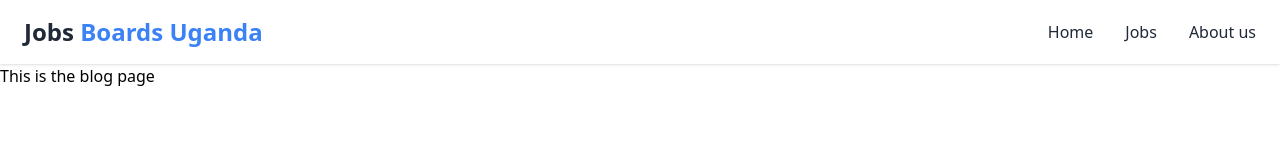
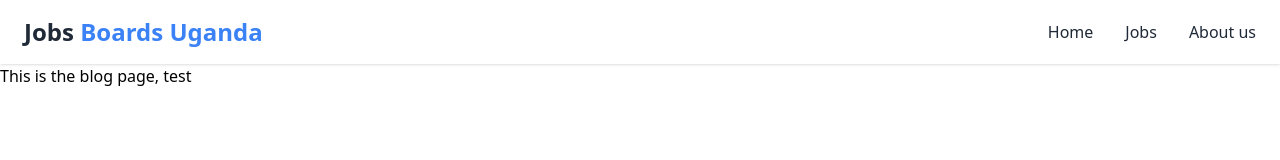
Before and after one commit to matovu-ronald/frontend-job-boards-react, a Next.js app: page /blog in a window 1280 px wide. Shown: the top 160 px of the page. Built offline with nearby package versions, Linux system fonts and the light colour scheme.

Commit message:
Simple update

```diff
--- a/next.config.js
+++ b/next.config.js
@@ -5,7 +5,7 @@ const nextConfig = {
     remotePatterns: [
       {
         protocol: "http",
-        hostname: "3.88.149.164",
+        hostname: "http://3.88.149.164/",
         port: "80",
         pathname: "/**",
       },
--- a/pages/blog.js
+++ b/pages/blog.js
@@ -1,3 +1,3 @@
 export default function BlogPage() {
-  return <h1>This is the blog page</h1>;
+  return <h1>This is the blog page, test</h1>;
 }
```
